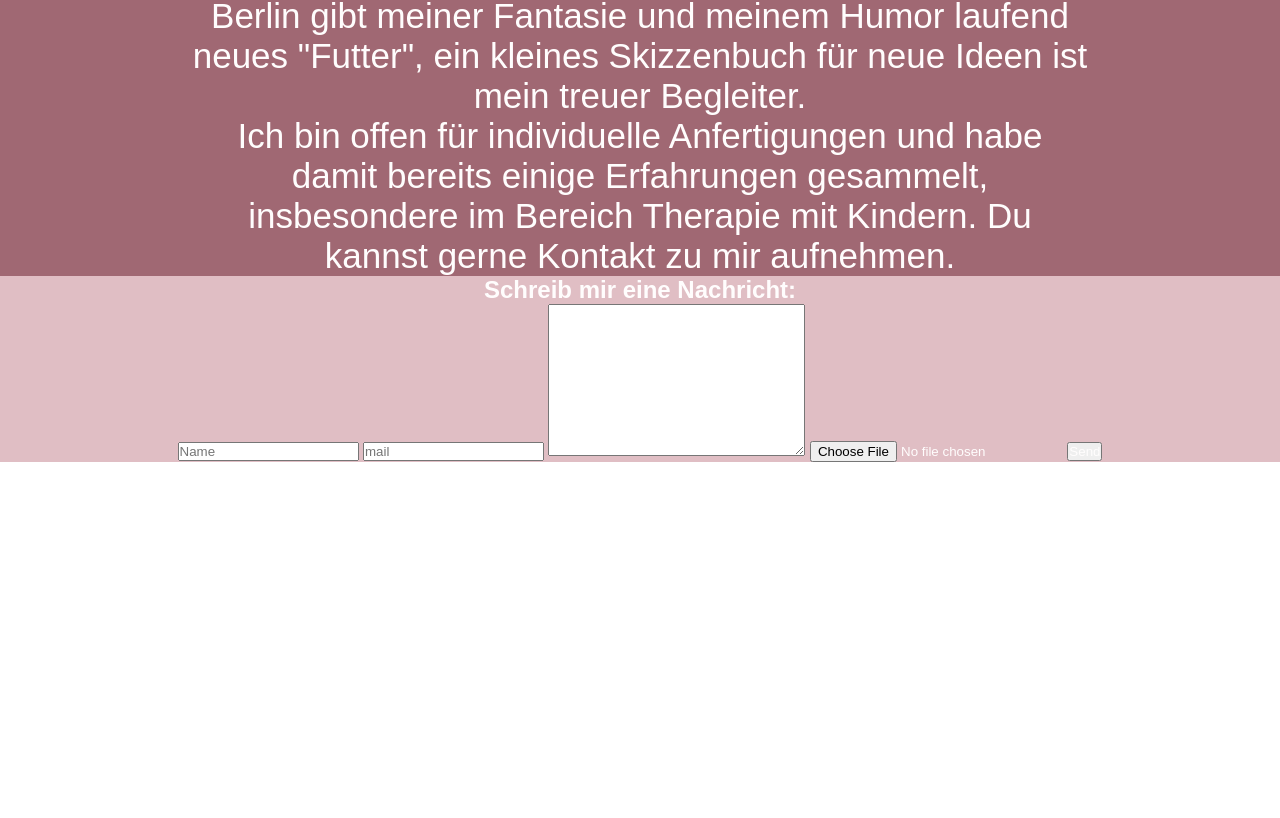
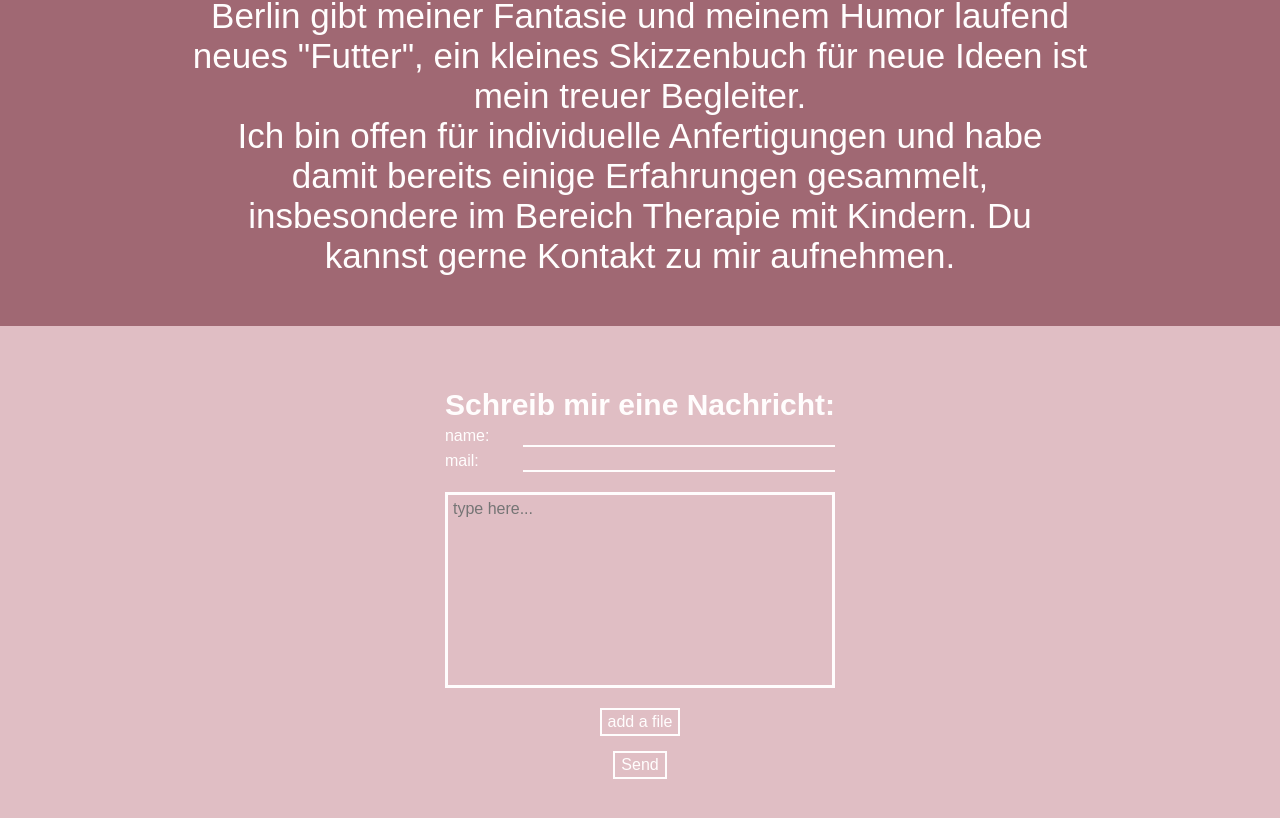
Before and after one commit to ZenVega/strick-dagegen, a website: page index.html in a window 1280 px wide. Shown: the part 1214-2032 px from the top of the page. Before the commit the page ends 1676 px from the top, so only its background shows below. Drawn offline with Linux system fonts and the light colour scheme; a web font is replaced by a local one.

Commit message:
contact form styling

```diff
--- a/assets/scss/styles.scss
+++ b/assets/scss/styles.scss
@@ -5,11 +5,11 @@ $bg-color-2:#E0BEC4;
 $txt-color-1:#FFFDFD;
 $txt-color-2:#554C49;
 
-@mixin flexbox($direction, $justify: center ) {
+@mixin flexbox($direction, $justify: center, $align: center ) {
   display:flex;
   flex-direction:$direction;
   justify-content: $justify;
-  align-items: center;
+  align-items: $align;
 }
 
 *{
@@ -78,6 +78,7 @@ header{
   @include flexbox(column);
   text-align: center;
   padding-top: 50px;
+  padding-bottom: 50px;
 }
 #about-text{
   width:70%;
@@ -89,4 +90,54 @@ header{
   background-color: $bg-color-2;
   color: $txt-color-2 ;
   @include flexbox(column);
+  min-height:500px;
 }
+
+#contact-header{
+  font-size: 30px;
+}
+
+.contact-form{
+  padding-top: 20px;
+  @include flexbox(column, center, left);
+  gap:5px;
+
+  label{
+    width:100%;
+    float:left;
+  }
+
+  input{
+    all:unset;
+    border-bottom:solid 2px $txt-color-1;
+    width: 80%;
+    float:right;
+  }
+  textarea{
+    all:unset;
+    border:solid;
+    padding:5px;
+    margin: 15px 0 10px 0;
+  }
+
+}
+
+#contact-file-input{
+  all:unset;
+  border: 2px solid;
+  padding:3px 6px;
+  margin:5px;
+  align-self: center;
+
+  input{
+    display: none;
+  }
+}
+
+#contact-submit{
+  all:unset;
+  border:solid 2px;
+  align-self: center;
+  padding:3px 6px;
+  margin:5px;
+}
--- a/index.html
+++ b/index.html
@@ -15,10 +15,10 @@
     <header>
 
       <nav>
-        <a id="about-btn" href="#about-btn">über</a>
-        <a id="galery-btn" href="#galery-btn">galerie</a>
-        <a id="contact-btn" href="#contact-btn">kontakt</a>
-        <a id="impressum-btn" href="#impressum-btn">impressum</a>
+        <a id="about-btn" href="#about">über</a>
+        <a id="galery-btn" href="#galery">galerie</a>
+        <a id="contact-btn" href="#contact">kontakt</a>
+        <a id="impressum-btn" href="#impressum">impressum</a>
       </nav>
 
       <div class="lang-switch">
@@ -53,14 +53,20 @@
   <section class="projects-section" id="galerie"></section>
 
   <section class="contact-section" id="contact">
-    <h2 id="contact-header">Schreib mir eine Nachricht:</h2>
-    <form action="POST" data-netlify="true">
-      <input type="text" name="name" placeholder="Name">
-      <input type="text" name="email" placeholder="mail">
-      <textarea name="" id="" cols="30" rows="10"></textarea>
-      <input type="file" name="myfile" placeholder="Upload file">
+    <form action="POST" data-netlify="true" class="contact-form">
+      <h2 id="contact-header">Schreib mir eine Nachricht:</h2>
+      <label >name:
+        <input type="text" name="name">
+      </label>
+      <label >mail:
+        <input type="text" name="email">
+      </label>
+      <textarea name="" id="" cols="30" rows="10" placeholder="type here..."></textarea>
+      <label id="contact-file-input" >add a file
+        <input  type="file" name="myfile">
+      </label>
       <!-- <div class="data-netlify-recaptcha"></div> -->
-      <input type="submit" value="Send">
+      <input id="contact-submit" type="submit" value="Send">
     </form>
   </section>
 
```
Also changed, not shown: assets/css/styles.css.
